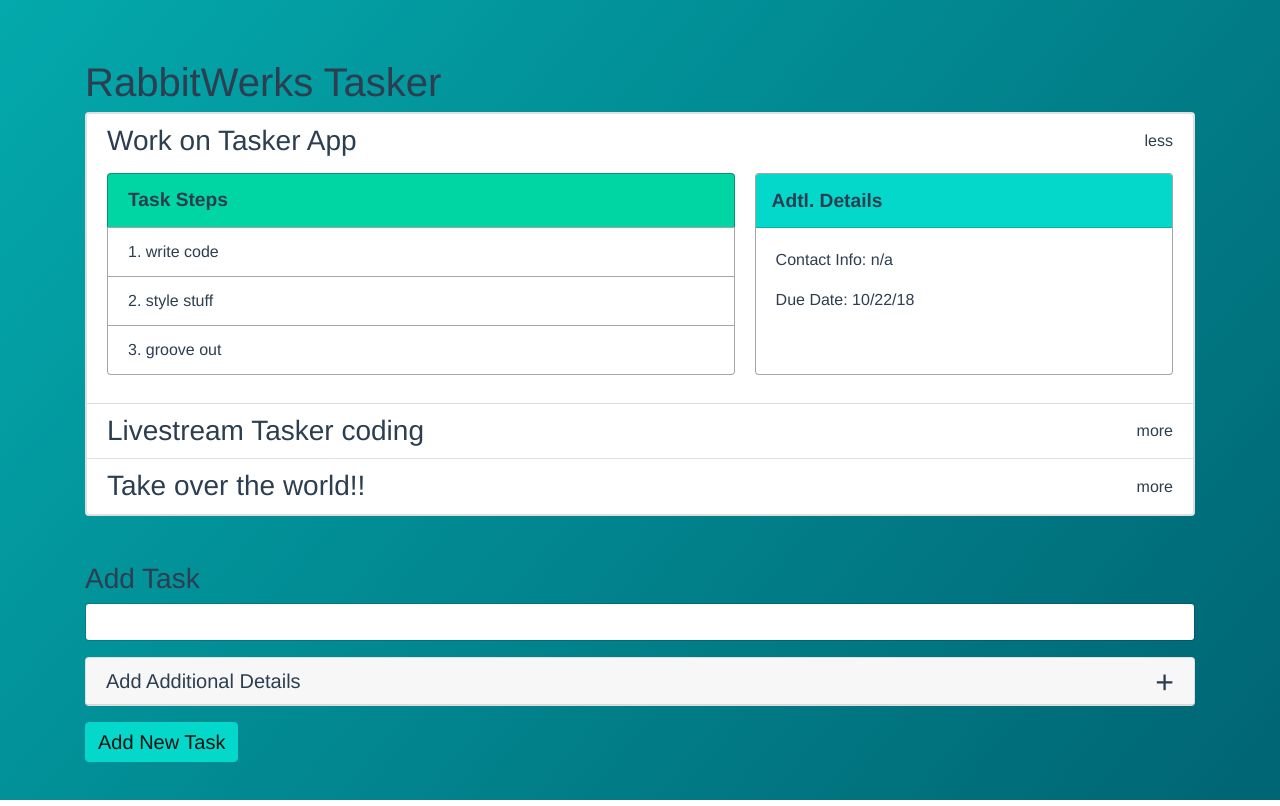
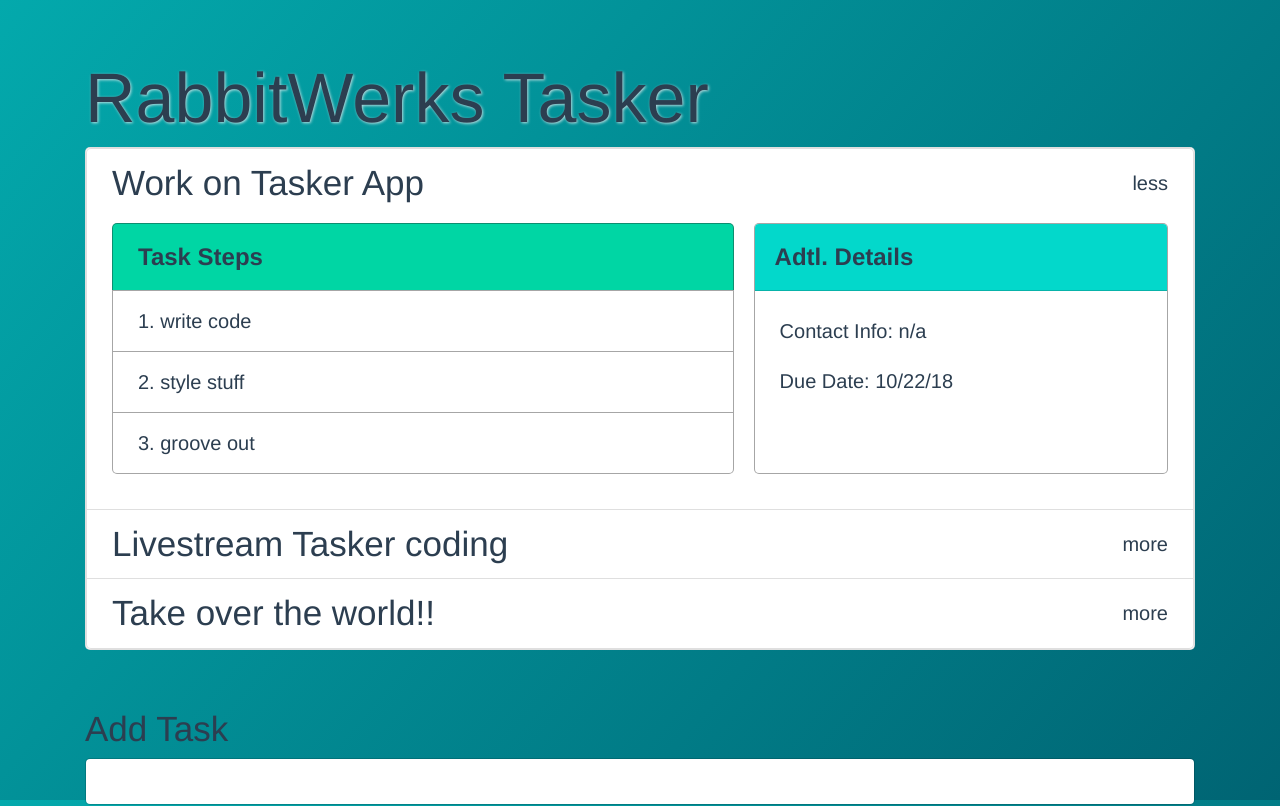
Before and after one commit to Sharpie360/tasker-app, a Vue app: page / in a window 1280 px wide. Shown: the top 806 px of the page. Built offline with nearby package versions, Linux system fonts and the light colour scheme.

Commit message:
updated - styles for app title, global text shadow white class

```diff
--- a/src/App.vue
+++ b/src/App.vue
@@ -1,6 +1,6 @@
 <template>
   <div id="app" class="container">
-    <h1 class="display-5">RabbitWerks Tasker</h1>
+    <h1 class="display-4 shadow-white">RabbitWerks Tasker</h1>
     <app-task-list></app-task-list>
     <app-add-task></app-add-task>
   </div>
@@ -28,6 +28,11 @@ export default {
 </script>
 
 <style>
+
+html {
+  font-size: 20px;
+}
+
 #app {
   font-family: 'Avenir', Helvetica, Arial, sans-serif;
   -webkit-font-smoothing: antialiased;
@@ -36,7 +41,9 @@ export default {
   padding-top: 60px;
 }
 
-
+.shadow-white {
+  text-shadow: 1px 1px 3px rgba(247, 247, 247, .75);
+}
 a {
   color: #42b983;
 }
```
